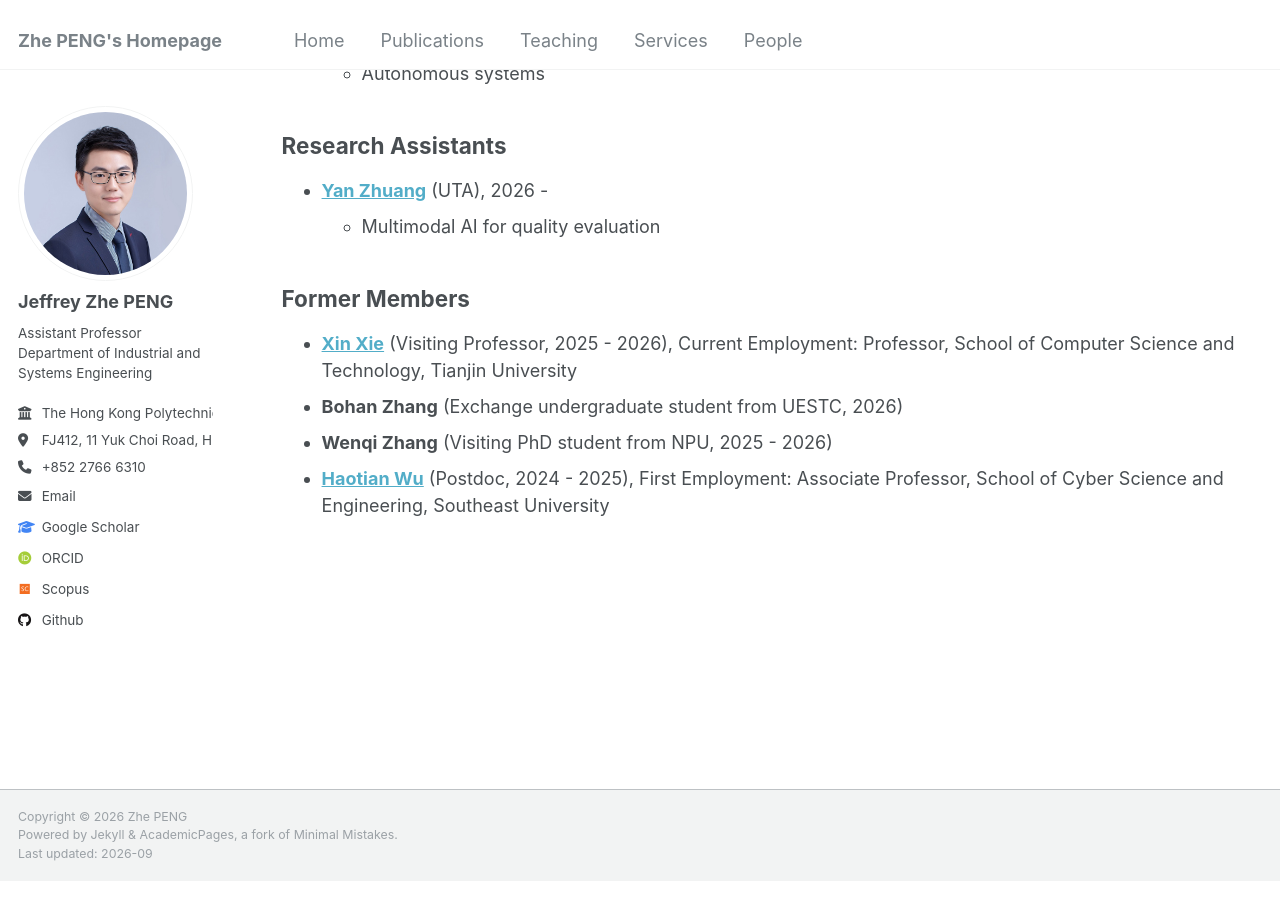
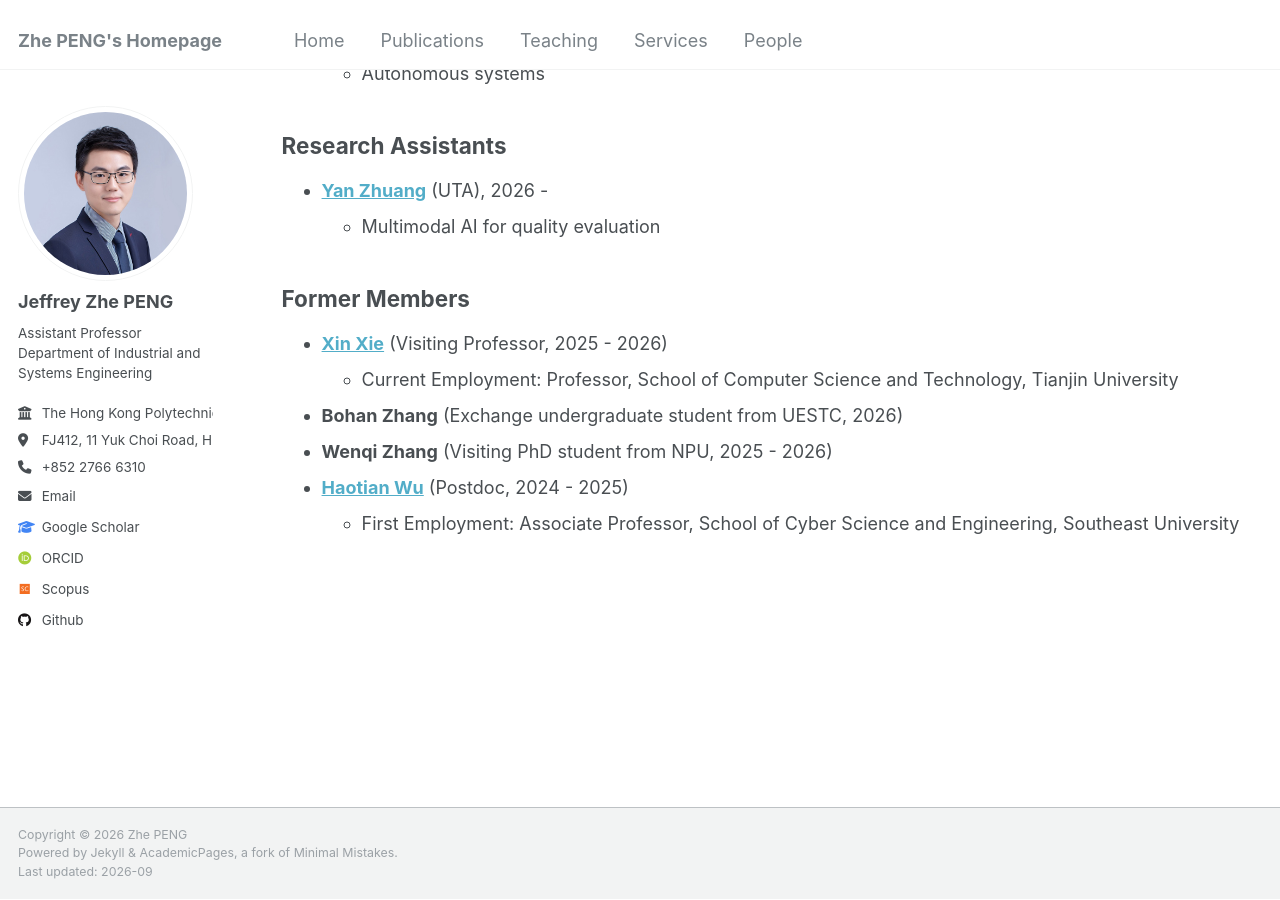
Before and after one commit to PENG-Zhe/peng-zhe.github.io, a Jekyll site: the page built from _pages/people.md, in a window 1280 px wide and 900 px high, scrolled down 1084 px. Built offline with Jekyll 4.4.1, drawn with Linux system fonts in a browser that asks for light colours; some web fonts are replaced.

```diff
--- a/_pages/people.md
+++ b/_pages/people.md
@@ -69,10 +69,12 @@ layout: archive
 -->
 
 ## Former Members
-* **[Xin Xie](https://xiexincn.github.io/)** (Visiting Professor, 2025 - 2026), Current Employment: Professor, School of Computer Science and Technology, Tianjin University
+* **[Xin Xie](https://xiexincn.github.io/)** (Visiting Professor, 2025 - 2026)
+  * Current Employment: Professor, School of Computer Science and Technology, Tianjin University
 * **Bohan Zhang** (Exchange undergraduate student from UESTC, 2026)
 * **Wenqi Zhang** (Visiting PhD student from NPU, 2025 - 2026)
-* **[Haotian Wu](https://cyber.seu.edu.cn/wht/list.htm)** (Postdoc, 2024 - 2025), First Employment: Associate Professor, School of Cyber Science and Engineering, Southeast University
+* **[Haotian Wu](https://cyber.seu.edu.cn/wht/list.htm)** (Postdoc, 2024 - 2025)
+  * First Employment: Associate Professor, School of Cyber Science and Engineering, Southeast University
 
 
 <!--
```
